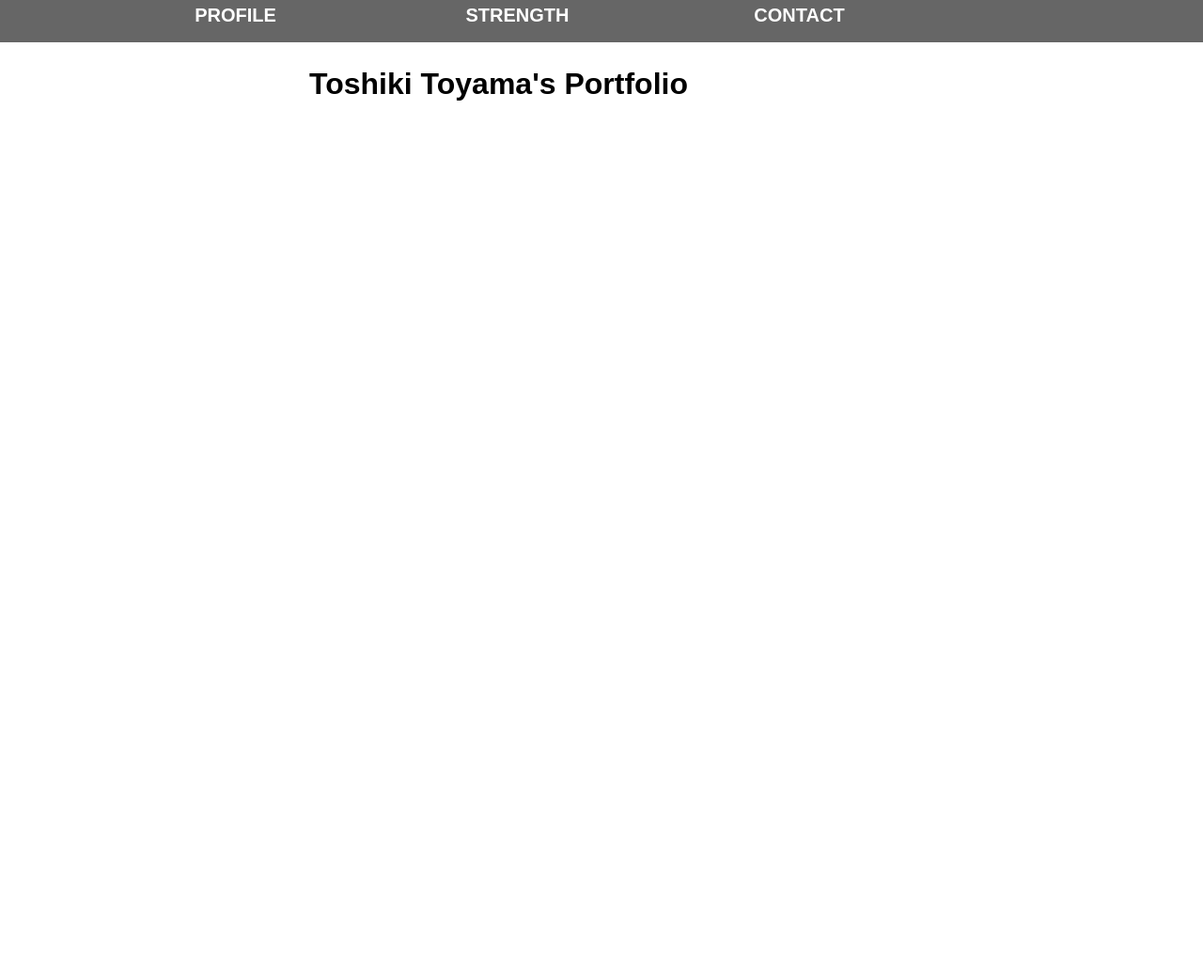
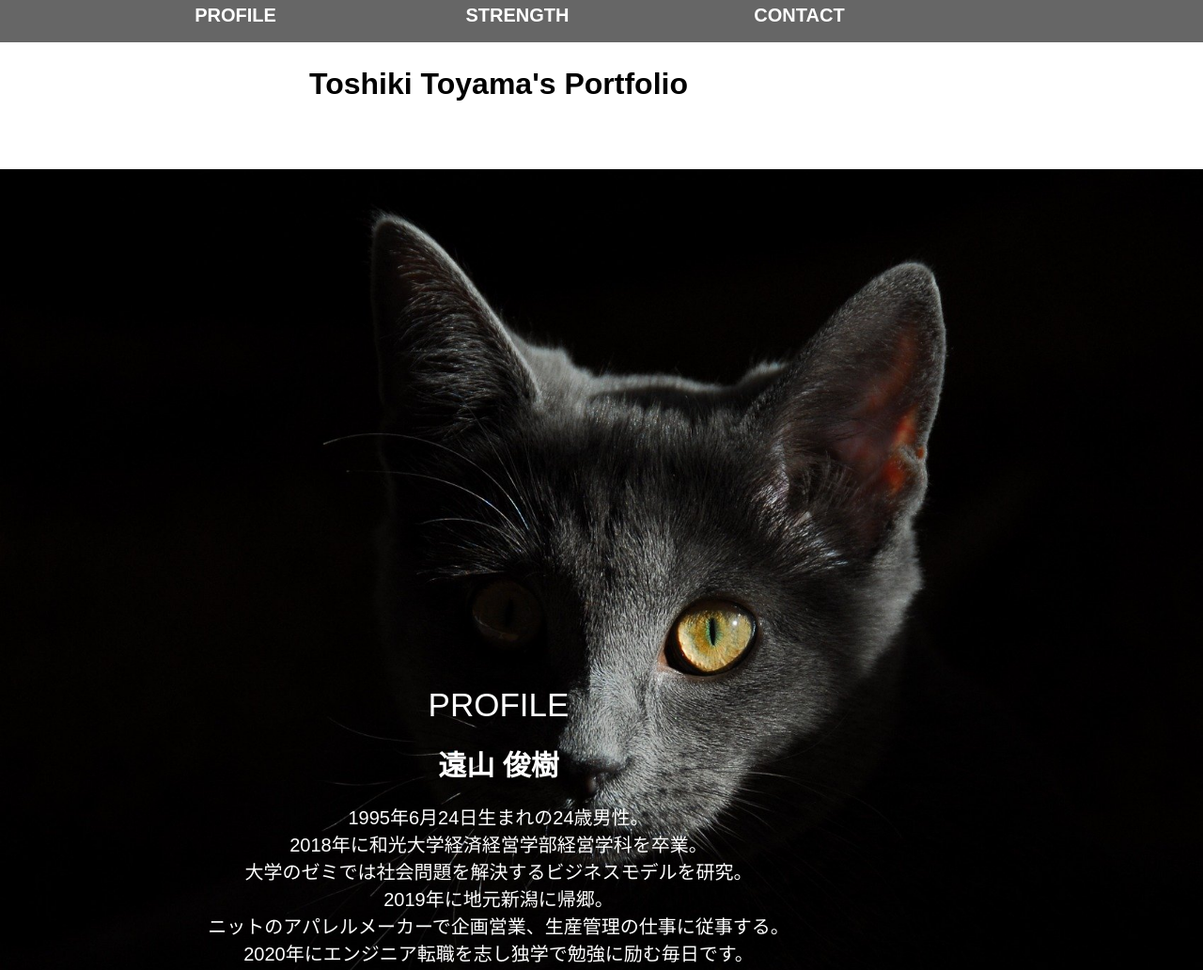
Before and after one commit to jetskitt/ttportfolio.github.io, a plain HTML site: page index.html in a window 1280 px wide. Shown: the top 1032 px of the page at 94% size. Drawn offline with Linux system fonts and the light colour scheme; files whose address does not match are found by name.

Commit message:
Update styles.css

```diff
--- a/styles.css
+++ b/styles.css
@@ -52,7 +52,7 @@ header{
 
 .profile{
   padding:550px 0 100px 0;
-  background-image: url(img/cat-778315_1920.jpg);
+  background-image: url(https://github.com/jetskitt/ttportfolio.github.io/blob/master/cat-778315_1920.jpg);
   background-size: cover;
   color:white;
   text-align: center;
```
